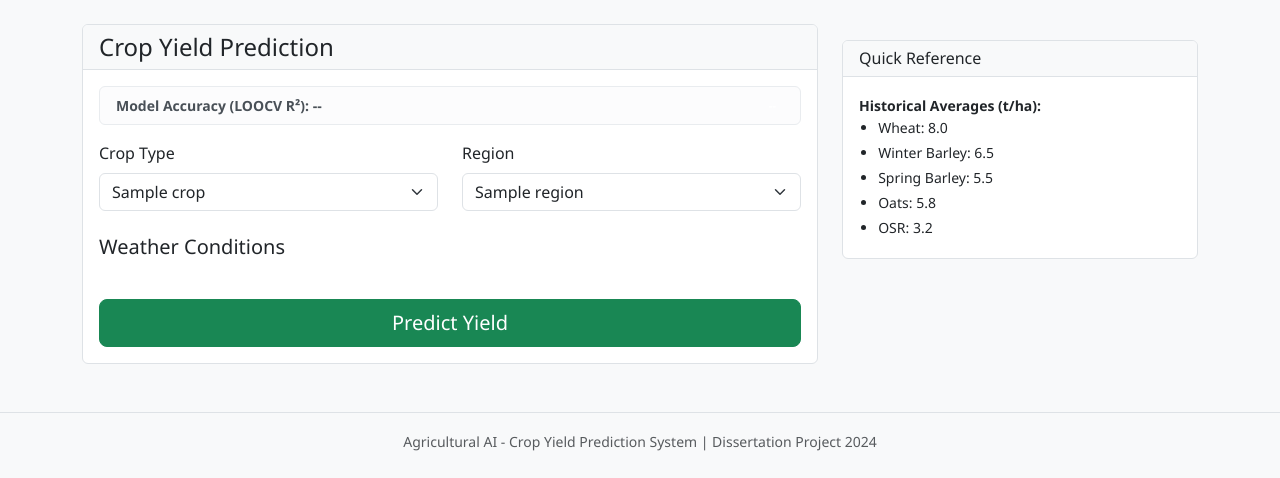
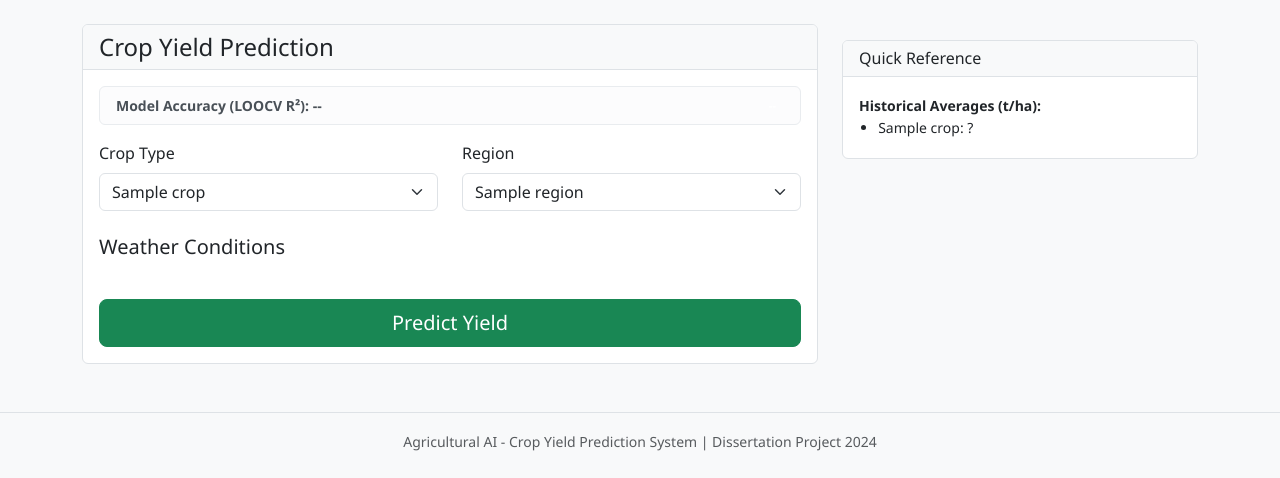
Before and after one commit to KuzeyErturk/ai_driven_farm_management, a Flask app: template flask_app/templates/index.html in a window 1280 px wide. Shown: the part 60-538 px from the top of the page. Run offline with Flask 3, Linux system fonts and the light colour scheme; the template is opened without the code that fills it: most values are stand-ins (such as "Sample title", 1, 10 or a date in 2020).

Commit message:
hardcoded metadata sorted

```diff
--- a/flask_app/app.py
+++ b/flask_app/app.py
@@ -296,15 +296,17 @@ def detect_extreme_conditions(data):
 
 
 def get_historical_average(crop):
-    """Get historical average yield for crop."""
-    averages = {
-        'Wheat': 8.0,
-        'Winter_Barley': 6.5,
-        'Spring_Barley': 5.5,
-        'Oats': 5.8,
-        'OSR': 3.2
+    """Get historical average yield for crop from model metadata."""
+    crop_config = MODEL_CONFIG.get(crop, {})
+    base_yield = crop_config.get('uk_base_yield')
+    if base_yield is not None:
+        return base_yield
+    # Fallback if model config not loaded
+    fallbacks = {
+        'Wheat': 8.0, 'Winter_Barley': 6.5, 'Spring_Barley': 5.5,
+        'Oats': 5.8, 'OSR': 3.2
     }
-    return averages.get(crop, 6.5)
+    return fallbacks.get(crop, 6.5)
 
 
 @app.route('/scenario')
--- a/flask_app/templates/index.html
+++ b/flask_app/templates/index.html
@@ -126,11 +126,9 @@
                         <small>
                             <strong>Historical Averages (t/ha):</strong>
                             <ul class="mb-0">
-                                <li>Wheat: 8.0</li>
-                                <li>Winter Barley: 6.5</li>
-                                <li>Spring Barley: 5.5</li>
-                                <li>Oats: 5.8</li>
-                                <li>OSR: 3.2</li>
+                                {% for crop_name in crops %}
+                                <li>{{ crop_name.replace('_', ' ') }}: {{ model_config.get(crop_name, {}).get('uk_base_yield', '?') }}</li>
+                                {% endfor %}
                             </ul>
                         </small>
                     </div>
```
Also changed, not shown: flask_app/templates/scenario.html (+4 -3 lines).
